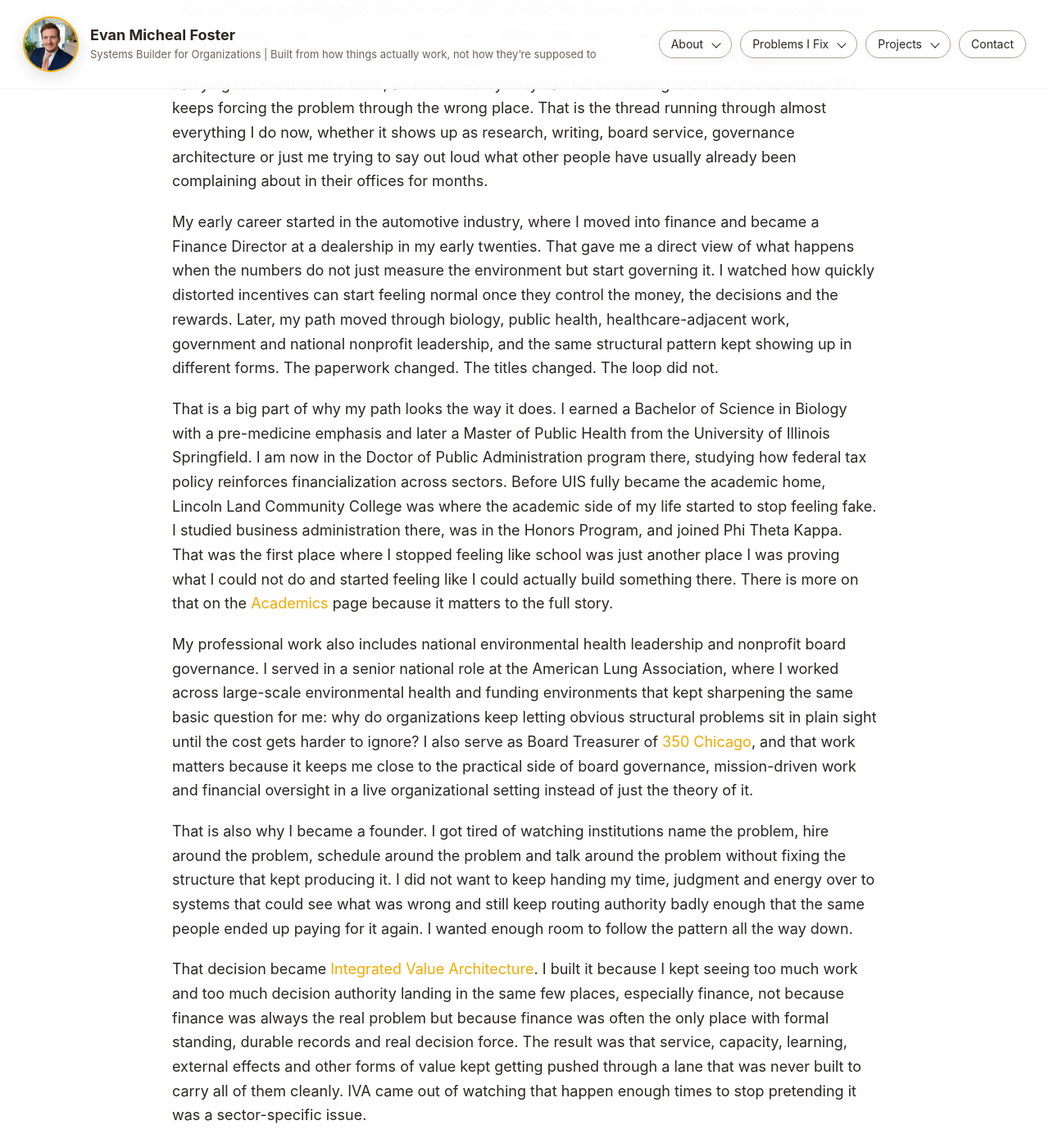
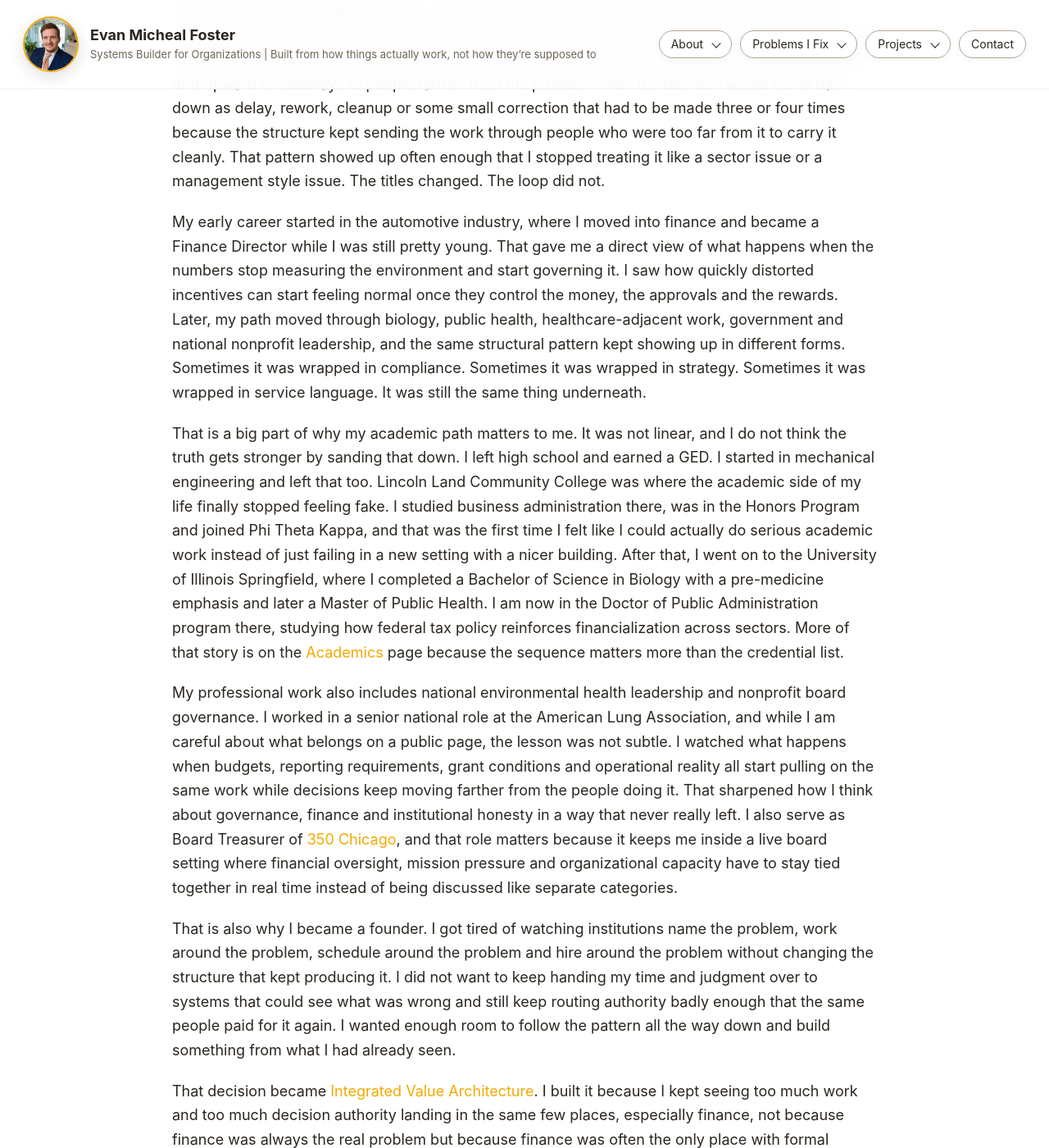
Before and after one commit to efost7873/evanmichealfoster.com, a Jekyll site: the page built from about.md, in a window 1280 px wide and 1400 px high, scrolled down 227 px. Shown: the whole window at 82% size. Built offline with Jekyll 4.4.1, drawn with Linux system fonts in a browser that asks for light colours; some of the changed text lies outside the part shown.

Commit message:
Update about.md

```diff
--- a/about.md
+++ b/about.md
@@ -7,24 +7,22 @@ description: Learn more about Evan Micheal Foster, his work across governance, p
 
 # About Evan Foster
 
-I live and work in Springfield, Illinois, and I did not build this body of work by sitting far enough away from institutions that I could summarize them politely afterward. I built it by being inside enough of them to see what they do when authority gets routed badly, when the same few people end up carrying too much of the work, and when everybody can tell something is off but the structure still keeps forcing the problem through the wrong place. That is the thread running through almost everything I do now, whether it shows up as research, writing, board service, governance architecture or just me trying to say out loud what other people have usually already been complaining about in their offices for months.
+I live and work in Springfield, Illinois, and most of what I do now came from being inside enough institutions to stop believing their preferred explanations for themselves. I kept seeing the same thing happen in different environments. Work would stay with the people closest to it, but authority would drift upward or sideways to people farther from the problem. Then the decision would come back down as delay, rework, cleanup or some small correction that had to be made three or four times because the structure kept sending the work through people who were too far from it to carry it cleanly. That pattern showed up often enough that I stopped treating it like a sector issue or a management style issue. The titles changed. The loop did not.
 
-My early career started in the automotive industry, where I moved into finance and became a Finance Director at a dealership in my early twenties. That gave me a direct view of what happens when the numbers do not just measure the environment but start governing it. I watched how quickly distorted incentives can start feeling normal once they control the money, the decisions and the rewards. Later, my path moved through biology, public health, healthcare-adjacent work, government and national nonprofit leadership, and the same structural pattern kept showing up in different forms. The paperwork changed. The titles changed. The loop did not.
+My early career started in the automotive industry, where I moved into finance and became a Finance Director while I was still pretty young. That gave me a direct view of what happens when the numbers stop measuring the environment and start governing it. I saw how quickly distorted incentives can start feeling normal once they control the money, the approvals and the rewards. Later, my path moved through biology, public health, healthcare-adjacent work, government and national nonprofit leadership, and the same structural pattern kept showing up in different forms. Sometimes it was wrapped in compliance. Sometimes it was wrapped in strategy. Sometimes it was wrapped in service language. It was still the same thing underneath.
 
-That is a big part of why my path looks the way it does. I earned a Bachelor of Science in Biology with a pre-medicine emphasis and later a Master of Public Health from the University of Illinois Springfield. I am now in the Doctor of Public Administration program there, studying how federal tax policy reinforces financialization across sectors. Before UIS fully became the academic home, Lincoln Land Community College was where the academic side of my life started to stop feeling fake. I studied business administration there, was in the Honors Program, and joined Phi Theta Kappa. That was the first place where I stopped feeling like school was just another place I was proving what I could not do and started feeling like I could actually build something there. There is more on that on the [Academics](/academics/) page because it matters to the full story.
+That is a big part of why my academic path matters to me. It was not linear, and I do not think the truth gets stronger by sanding that down. I left high school and earned a GED. I started in mechanical engineering and left that too. Lincoln Land Community College was where the academic side of my life finally stopped feeling fake. I studied business administration there, was in the Honors Program and joined Phi Theta Kappa, and that was the first time I felt like I could actually do serious academic work instead of just failing in a new setting with a nicer building. After that, I went on to the University of Illinois Springfield, where I completed a Bachelor of Science in Biology with a pre-medicine emphasis and later a Master of Public Health. I am now in the Doctor of Public Administration program there, studying how federal tax policy reinforces financialization across sectors. More of that story is on the [Academics](/academics/) page because the sequence matters more than the credential list.
 
-My professional work also includes national environmental health leadership and nonprofit board governance. I served in a senior national role at the American Lung Association, where I worked across large-scale environmental health and funding environments that kept sharpening the same basic question for me: why do organizations keep letting obvious structural problems sit in plain sight until the cost gets harder to ignore? I also serve as Board Treasurer of [350 Chicago](/350-chicago/), and that work matters because it keeps me close to the practical side of board governance, mission-driven work and financial oversight in a live organizational setting instead of just the theory of it.
+My professional work also includes national environmental health leadership and nonprofit board governance. I worked in a senior national role at the American Lung Association, and while I am careful about what belongs on a public page, the lesson was not subtle. I watched what happens when budgets, reporting requirements, grant conditions and operational reality all start pulling on the same work while decisions keep moving farther from the people doing it. That sharpened how I think about governance, finance and institutional honesty in a way that never really left. I also serve as Board Treasurer of [350 Chicago](/350-chicago/), and that role matters because it keeps me inside a live board setting where financial oversight, mission pressure and organizational capacity have to stay tied together in real time instead of being discussed like separate categories.
 
-That is also why I became a founder. I got tired of watching institutions name the problem, hire around the problem, schedule around the problem and talk around the problem without fixing the structure that kept producing it. I did not want to keep handing my time, judgment and energy over to systems that could see what was wrong and still keep routing authority badly enough that the same people ended up paying for it again. I wanted enough room to follow the pattern all the way down.
+That is also why I became a founder. I got tired of watching institutions name the problem, work around the problem, schedule around the problem and hire around the problem without changing the structure that kept producing it. I did not want to keep handing my time and judgment over to systems that could see what was wrong and still keep routing authority badly enough that the same people paid for it again. I wanted enough room to follow the pattern all the way down and build something from what I had already seen.
 
-That decision became [Integrated Value Architecture](https://integratedvaluearchitecture.com). I built it because I kept seeing too much work and too much decision authority landing in the same few places, especially finance, not because finance was always the real problem but because finance was often the only place with formal standing, durable records and real decision force. The result was that service, capacity, learning, external effects and other forms of value kept getting pushed through a lane that was never built to carry all of them cleanly. IVA came out of watching that happen enough times to stop pretending it was a sector-specific issue.
+That decision became [Integrated Value Architecture](https://integratedvaluearchitecture.com). I built it because I kept seeing too much work and too much decision authority landing in the same few places, especially finance, not because finance was always the real problem but because finance was often the only place with formal standing, durable records and real decision force. The result was that service, capacity, learning, external effects and other forms of value kept getting pushed through a lane that was never built to carry all of them cleanly. IVA came out of watching that happen enough times to stop pretending it was random.
 
-My work is professional, but it is personal too. I am a husband and father, and that changes how I think about work, time and what a serious life is supposed to add up to. I am not interested in spending another decade inside institutions that know better and still keep wasting people. I care about building something that matters, but I also care about building something steady enough that my family does not have to live downstream from the same kind of structural drift I spend so much time naming in public.
+My work is professional, but it is personal too. I am a husband and father, and that changes how I think about time, work and what a serious life is supposed to add up to. I care about building something that matters, but I also care about building something steady enough that my family does not have to live downstream from the same kind of structural drift I spend so much time naming in public. Place matters to me for the same reason. I grew up in Illinois, and Oregon, Illinois remains one of the most important places in my life. It is where I got married, and it still represents peace to me in a way very few places do.
 
-Place matters to me for the same reason. I grew up in Illinois, and Oregon, Illinois remains one of the most important places in my life. It is where I got married, and it still represents peace to me in a way very few places do. Structure stops being abstract pretty quickly once you have to live inside what it produces, and place is one of the clearest ways I know to remember that.
+I was also raised in the LDS Church. I am less active than I once was, but that background still shaped how I think about institutional life, continuity, responsibility and the obligations people carry to each other over time. A lot of what I notice now about systems, authority and legitimacy was sharpened long before I had cleaner language for it.
 
-I was also raised in the LDS Church. I am less active than I once was, but that background still shaped how I think about institutional life, continuity, responsibility and the obligations people carry to each other over time.
+Across all of this, the common thread is simple. I am interested in the point where what people know is happening and what the structure lets them do stop matching. That is where overload starts. That is where value gets buried. That is where organizations start asking people to carry problems that should have been solved in the design.
 
-Across all of this, the common thread is simple. I am interested in the point where what people know is happening and what the structure allows them to do stop matching. That is where overload starts. That is where value gets buried. That is where organizations start asking people to carry problems that should have been solved in the design.
-
-For a cleaner search-focused profile tied to my name and location, visit [Evan Foster Springfield, Illinois](/evan-foster-springfield-il/). For research and publications, visit [Research](/research/). For public-facing writing, visit [Writing](/writing/). For independent work and current builds, visit [Projects](/projects/). For direct outreach, visit [Contact](/contact/).
+For the search-oriented profile tied more tightly to my name and location, visit [Evan Foster Springfield, Illinois](/evan-foster-springfield-il/). For research and publications, visit [Research](/research/). For public-facing writing, visit [Writing](/writing/). For independent work and current builds, visit [Projects](/projects/). For direct outreach, visit [Contact](/contact/).
```
